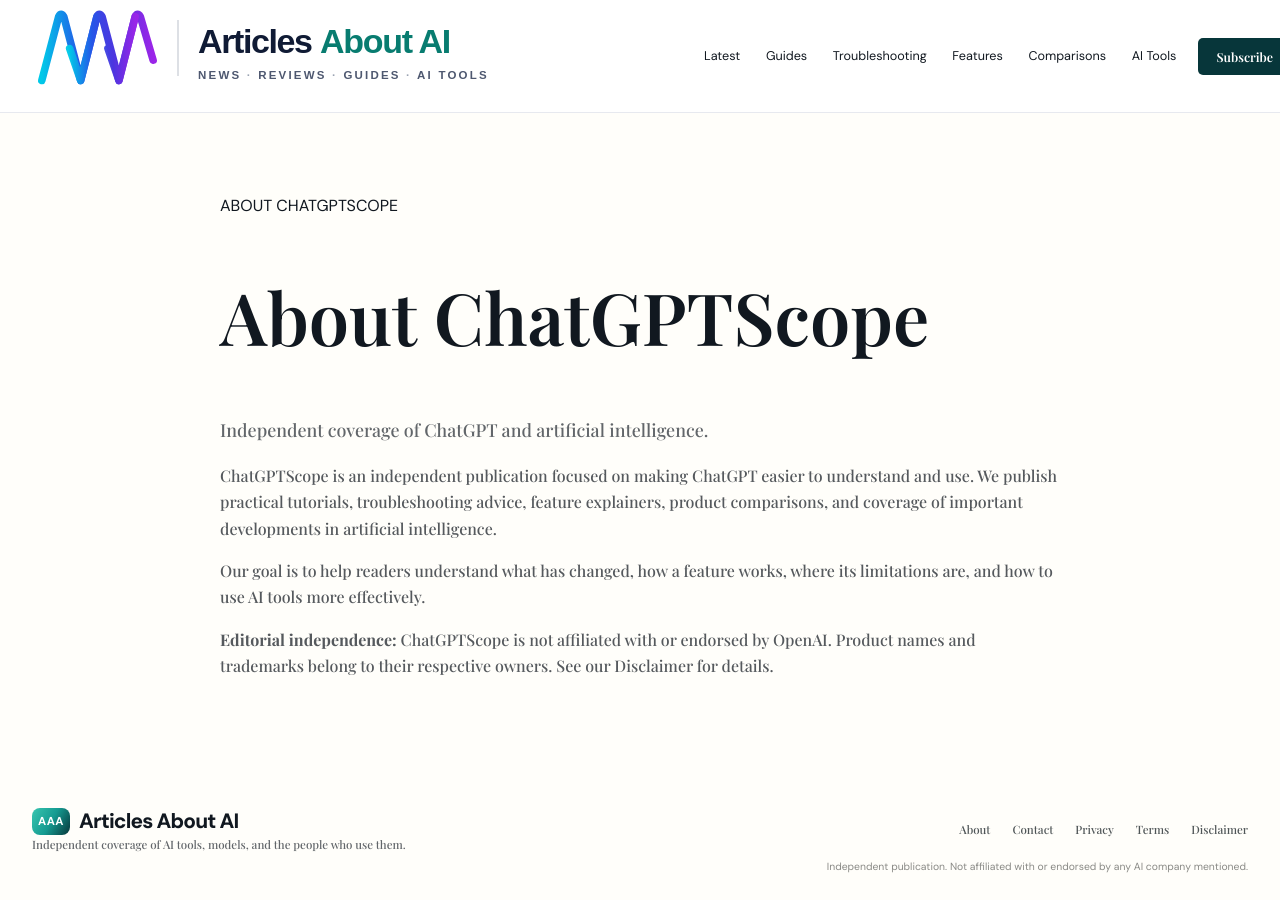
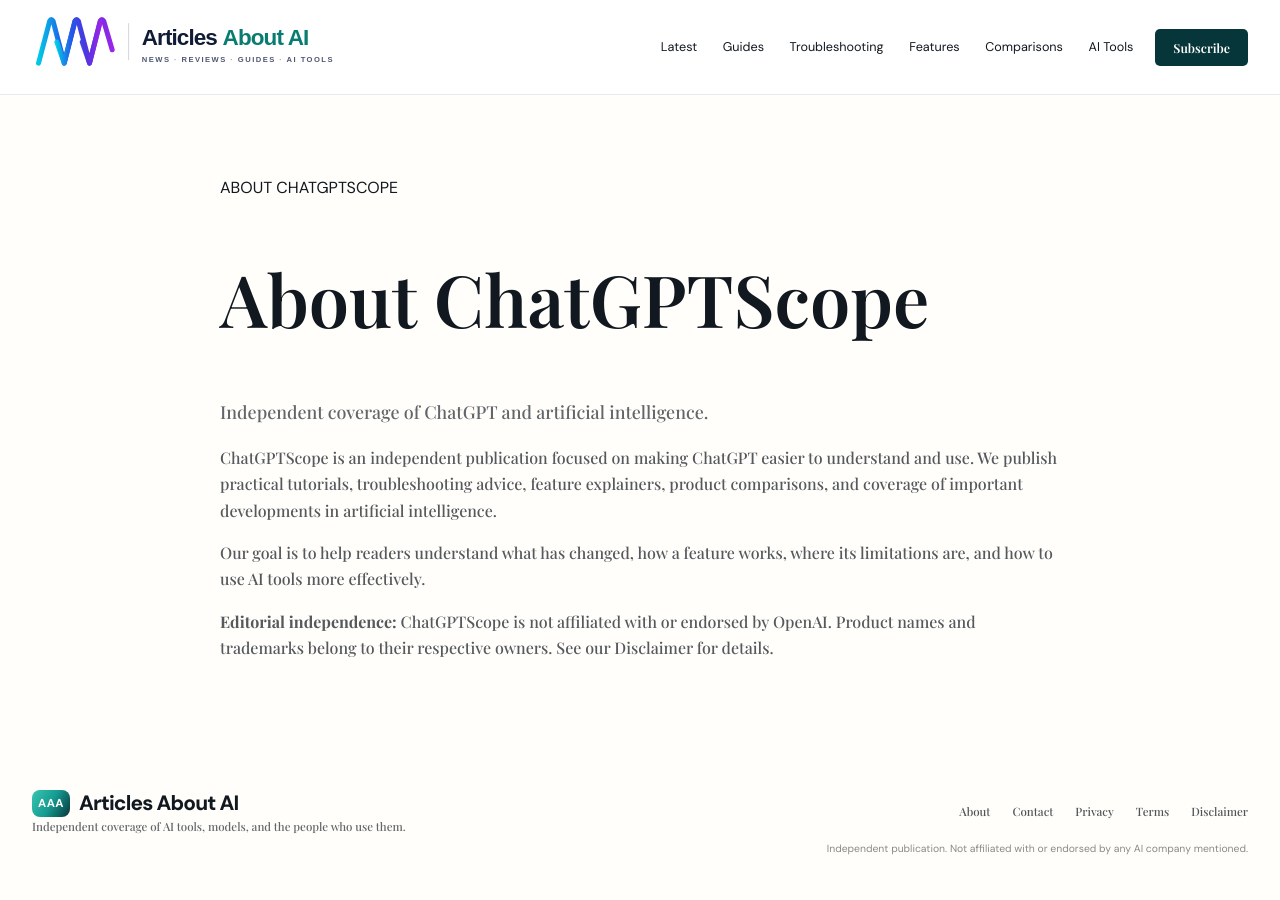
Before and after one commit to todaysnewsai/ChatGPTScope, a Jekyll site: the page built from about.md, in a window 1280 px wide. Built offline with Jekyll 4.4.1, drawn with Linux system fonts in a browser that asks for light colours.

Commit message:
Style unified SVG brand artwork responsively

```diff
--- a/assets/css/style.css
+++ b/assets/css/style.css
@@ -304,3 +304,15 @@
   .footer-wordmark{font-family:var(--sans)!important;font-size:1.15rem!important;letter-spacing:-.04em!important}
   .footer-mark{background:linear-gradient(120deg,#00c9f4,#2858ff 50%,#a51de9)!important;color:#fff!important;border-radius:8px!important}
 }
+
+
+/* Unified brand artwork: logo, wordmark and tagline are one SVG image */
+.brand-lockup{display:block!important;flex:0 0 auto!important;min-width:0!important;text-decoration:none!important}
+.brand-image{display:block;width:clamp(300px,34vw,430px);height:auto;max-width:100%}
+@media(max-width:1100px){.brand-image{width:clamp(285px,32vw,360px)}}
+@media(max-width:900px){.brand-image{width:clamp(280px,68vw,390px)}}
+@media(max-width:600px){
+ .header-inner{grid-template-columns:minmax(0,1fr) auto!important}
+ .brand-lockup{width:100%!important;overflow:visible!important}
+ .brand-image{width:min(100%,310px)!important;height:auto!important}
+}
```
